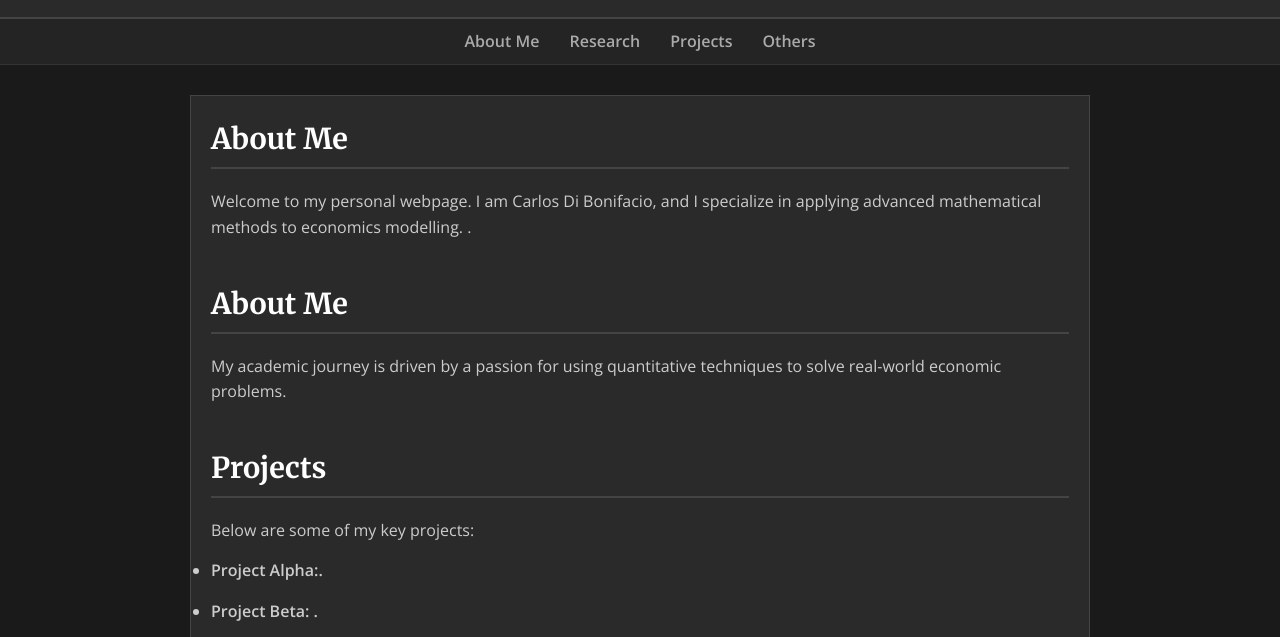
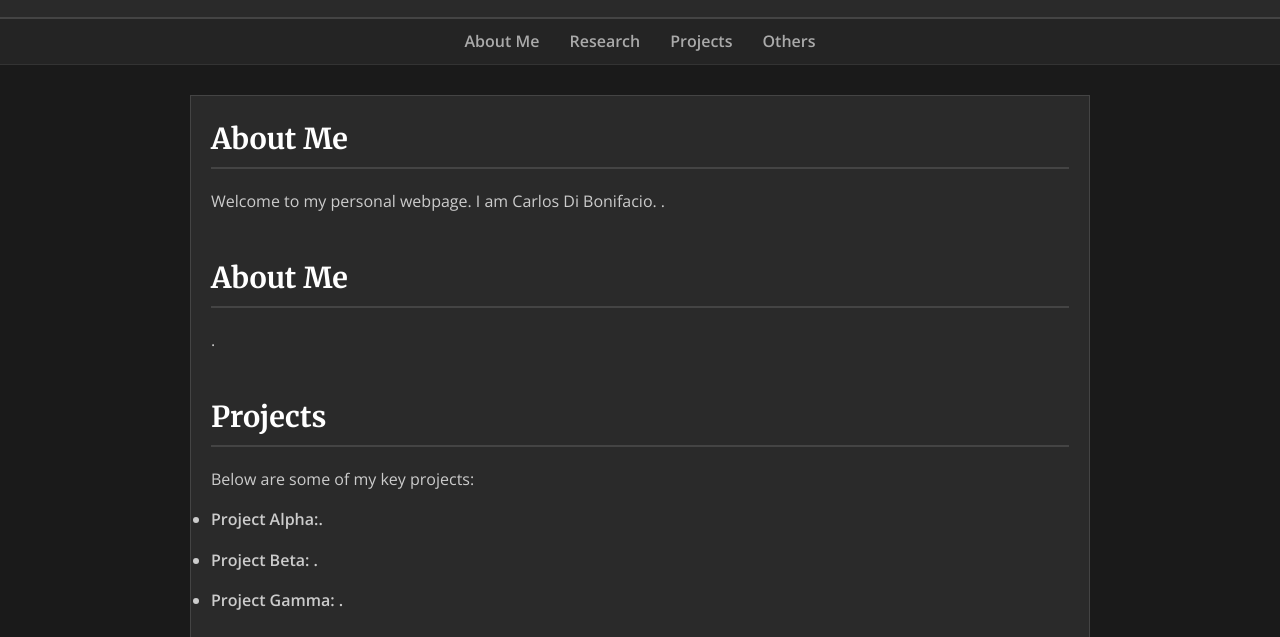
Before and after one commit to carlosleondibo/carlosleondibo.github.io, a plain HTML site: page index.html in a window 1280 px wide. Shown: the part 128-765 px from the top of the page. Drawn offline with nearby package versions, Linux system fonts and the light colour scheme.

Commit message:
Update index.html

```diff
--- a/index.html
+++ b/index.html
@@ -139,13 +139,13 @@
     <!-- About Me Section -->
     <section id="about">
       <h2>About Me</h2>
-      <p>Welcome to my personal webpage. I am Carlos Di Bonifacio, and I specialize in applying advanced mathematical methods to economics modelling. .</p>
+      <p>Welcome to my personal webpage. I am Carlos Di Bonifacio. .</p>
     </section>
 
     <!-- Research  -->
     <section id="about">
       <h2>About Me</h2>
-      <p>My academic journey is driven by a passion for using quantitative techniques to solve real-world economic problems.</p>
+      <p>.</p>
     </section>
 
     <!-- Projects Section -->
```
